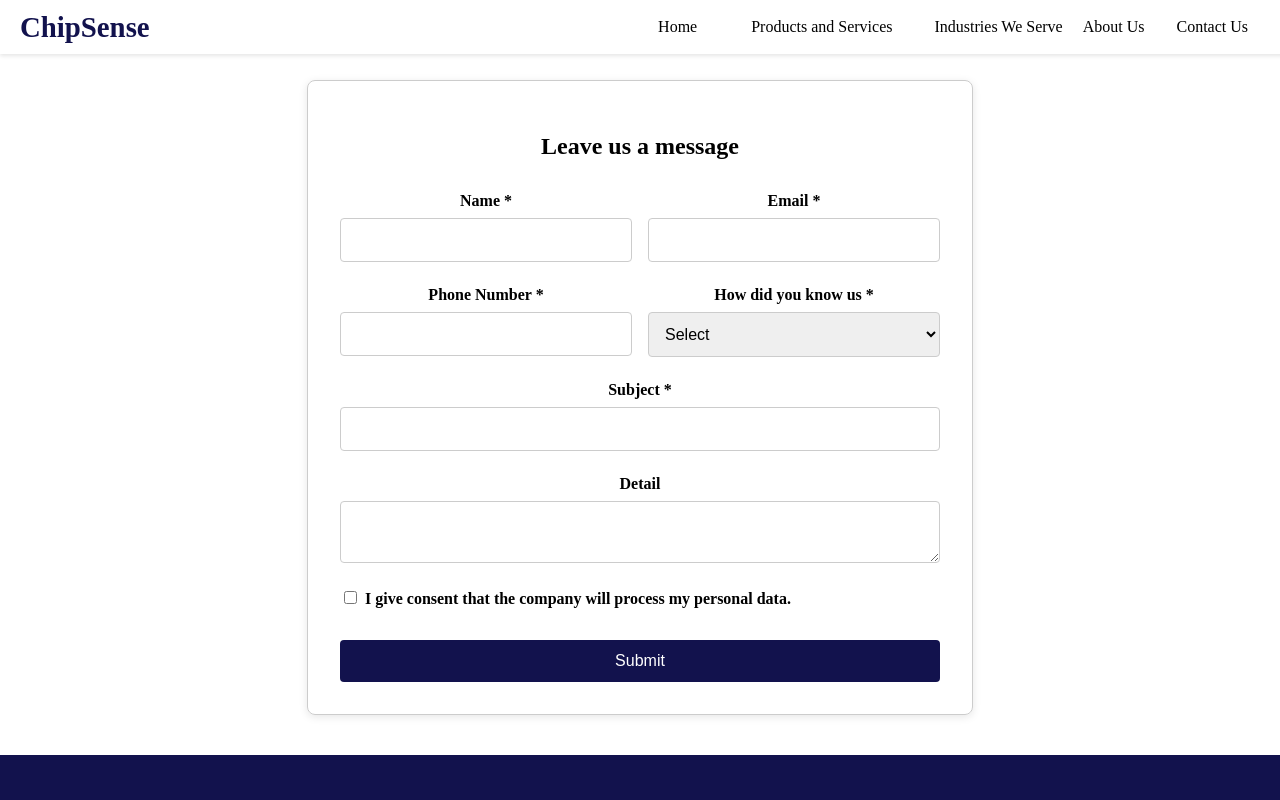
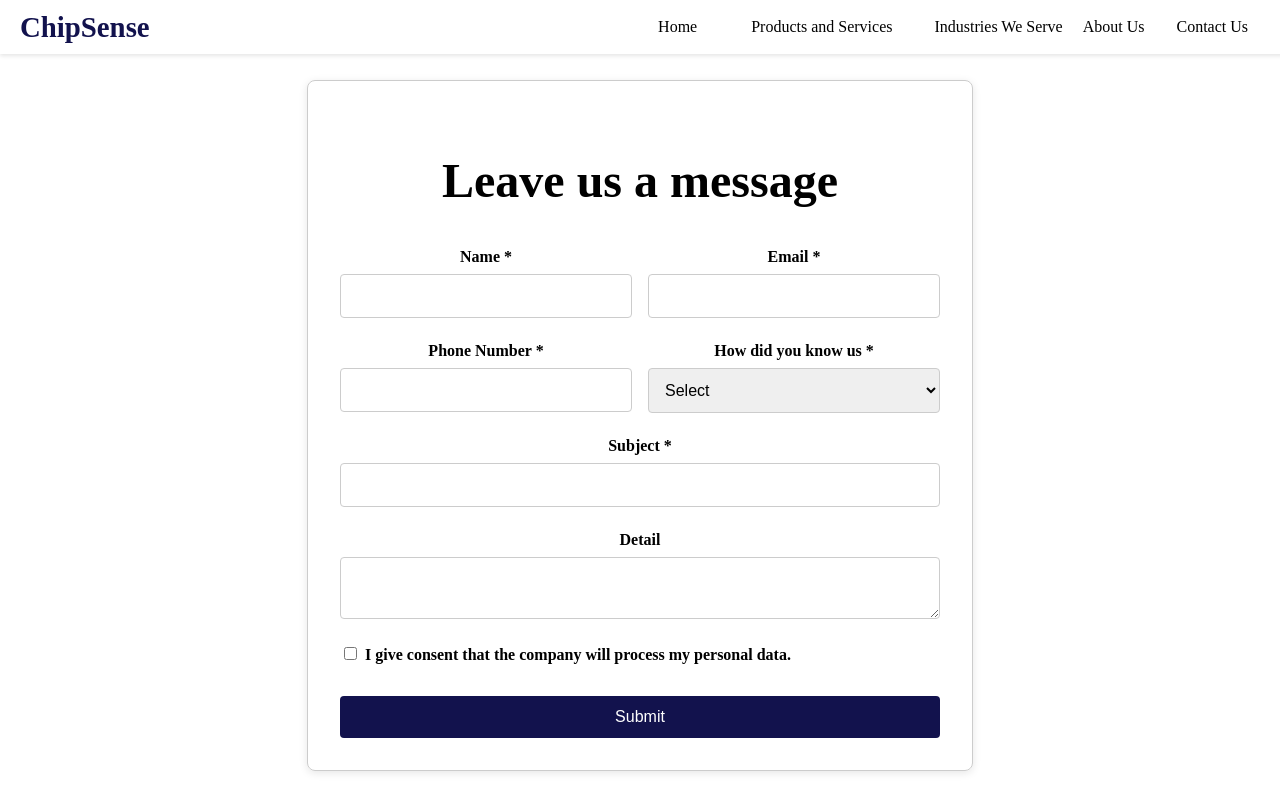
Before and after one commit to Durgesh2022/chip-sense, a React (Vite) app: page /contact-us in a window 1280 px wide. Shown: the top 800 px of the page. Built offline with nearby package versions, Linux system fonts and the light colour scheme.

Commit message:
Update contactus.css

```diff
--- a/src/contactus.css
+++ b/src/contactus.css
@@ -17,7 +17,7 @@
 
   .contact-form-title {
     text-align: center;
-    margin-bottom: 2rem;
+    font-size: 3rem;
   }
 
   .contact-form {
```
